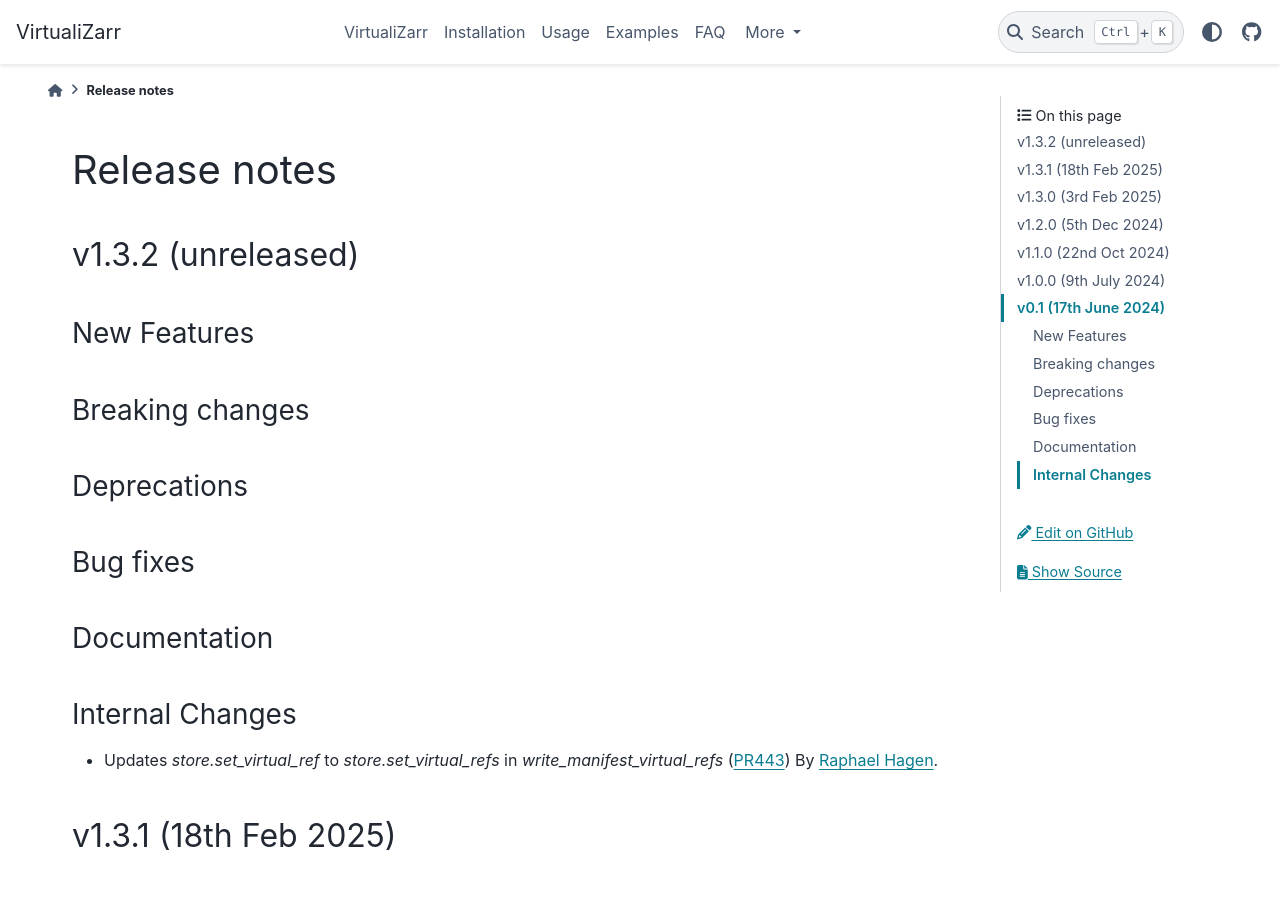
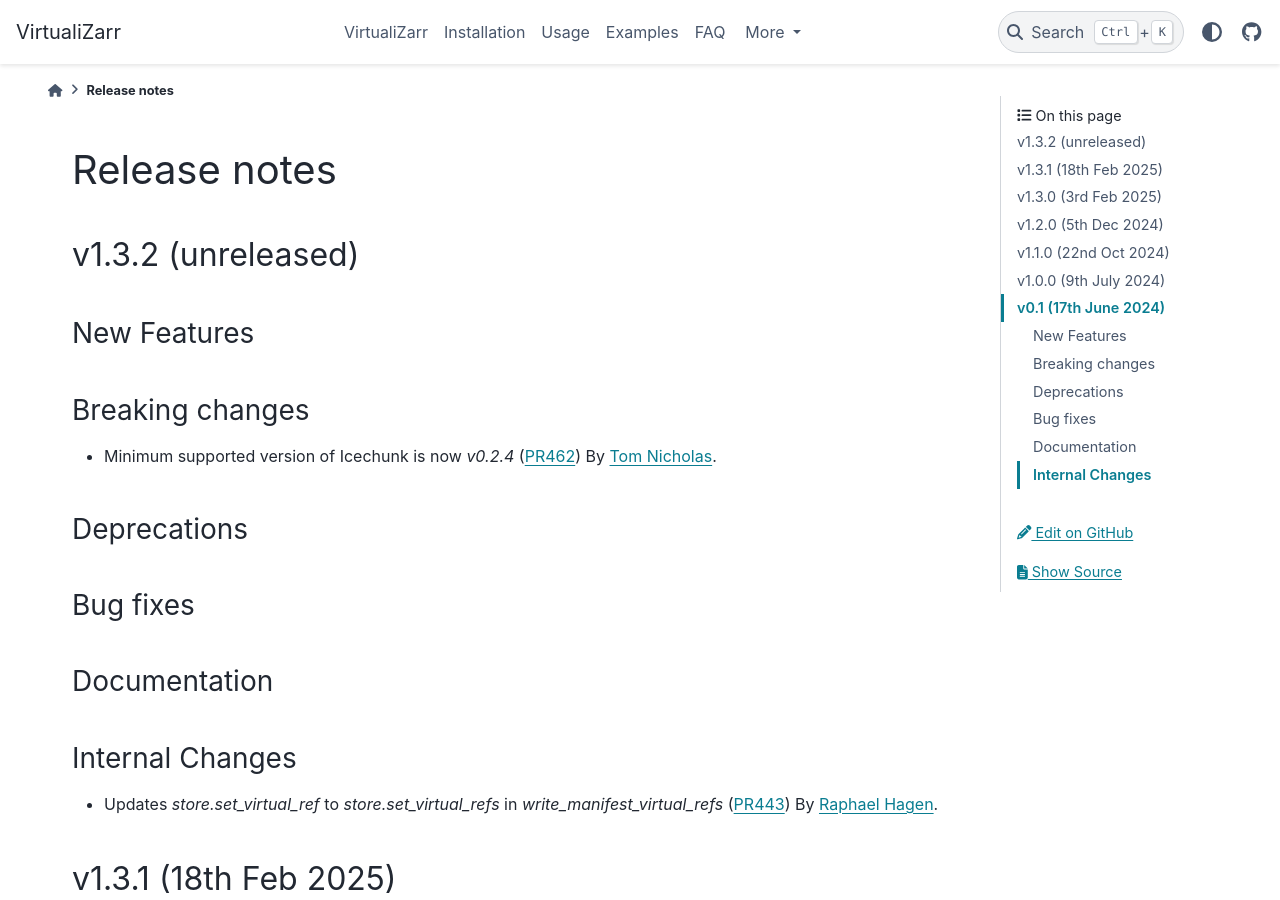
Before and after one commit to zarr-developers/VirtualiZarr, a Sphinx documentation site: the page built from docs/releases.rst, in a window 1280 px wide and 900 px high. Built offline with Sphinx 7.4.7 and the PyData theme 0.15.4, drawn with Linux system fonts in a browser that asks for light colours.

Commit message:
Update minimum icechunk version to v0.2.4 (#462)
* update minimum icechunk version

* real release note

```diff
--- a/docs/releases.rst
+++ b/docs/releases.rst
@@ -1,5 +1,6 @@
 Release notes
 =============
+
 .. _v1.3.2:
 
 v1.3.2 (unreleased)
@@ -10,6 +11,9 @@
 
 Breaking changes
 ~~~~~~~~~~~~~~~~
+
+- Minimum supported version of Icechunk is now `v0.2.4` (:pull:`462`)
+  By `Tom Nicholas <https://github.com/TomNicholas>`_.
 
 Deprecations
 ~~~~~~~~~~~~
@@ -32,6 +36,7 @@
 
 New Features
 ~~~~~~~~~~~~
+
 - Examples use new Icechunk syntax
 
 Breaking changes
--- a/pyproject.toml
+++ b/pyproject.toml
@@ -71,7 +71,7 @@
 
 # writers
 icechunk = [
-    "icechunk>=0.2.0",
+    "icechunk>=0.2.4",
 ]
 kerchunk = ["fastparquet"]
 all_writers = [
```
Also changed, not shown: 2 other files.
